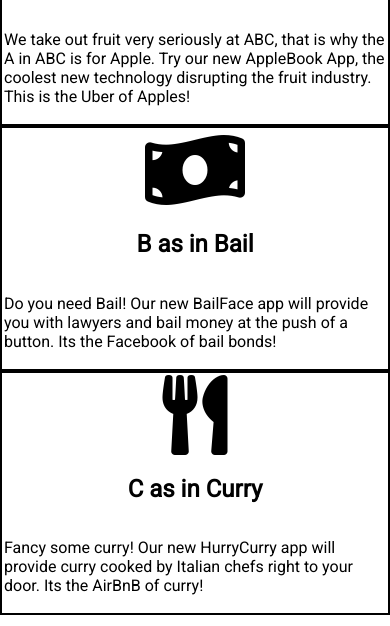
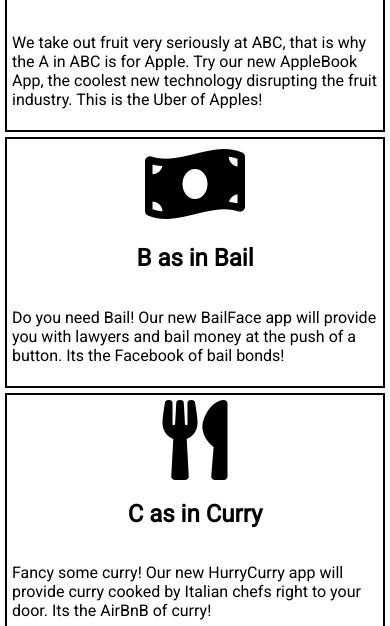
Before and after one commit to Ritchie4991/practica-3, a plain HTML site: page index.html in a window 390 px wide. Shown: the part 308-934 px from the top of the page. Drawn offline with Linux system fonts and the light colour scheme; files that its build step writes are made by us from their sources.

Commit message:
Update index.html

```diff
--- a/index.html
+++ b/index.html
@@ -89,6 +89,11 @@
 				font-size: 25px;
 			}
 
+		        p{
+				display:flex;
+				justify-content: center;
+		        }
+
 			.social{
 			        display:flex;
 				flex-flow:row wrap;
@@ -100,7 +105,8 @@
 				align-items:center;
 				border-style: solid;
 				border-width: 2px;
-				padding: 2px;
+				padding: 5px;
+				margin: 5px;
 		        }
 
 
```
